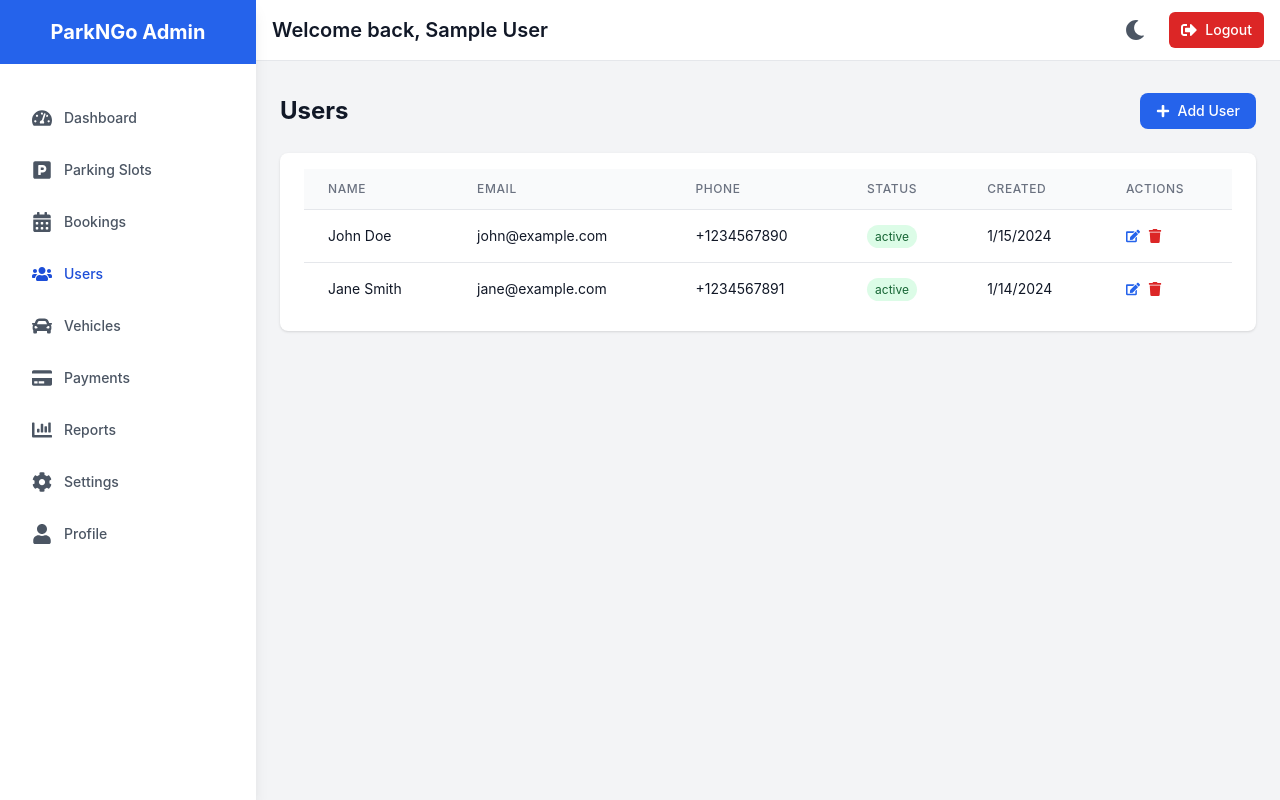
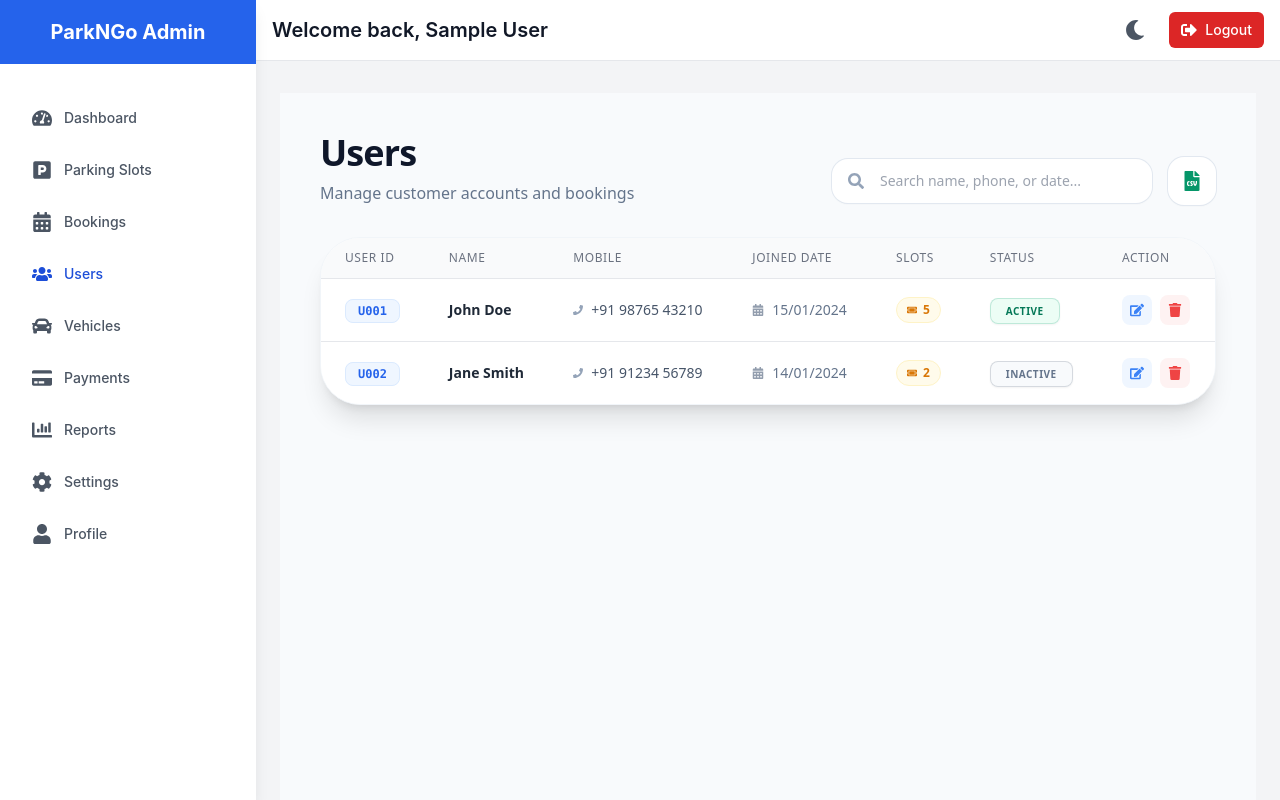
Before and after one commit to VEDANTDESAI2409/Vedant-Smart-Parking, a React (Vite) app in the folder client/: page /admin/users in a window 1280 px wide. Built offline with nearby package versions, Linux system fonts and the light colour scheme; no server answers; sample sign-in values are in the browser's storage; the HTML template or start-up script is replaced by a standard one.

Commit message:
Updated User page

```diff
--- a/client/src/admin/pages/Users.jsx
+++ b/client/src/admin/pages/Users.jsx
@@ -1,63 +1,200 @@
-import React, { useState, useEffect } from 'react';
-import { FaPlus, FaEdit, FaTrash } from 'react-icons/fa';
-import Button from '../../components/Button';
+import React, { useState, useEffect, useMemo } from 'react';
+import { FaFileCsv, FaSearch, FaTrash, FaPhone, FaEdit, FaCalendarAlt, FaTicketAlt } from 'react-icons/fa';
 import Table from '../../components/Table';
-import Card from '../../components/Card';
 import { usersAPI } from '../../services/api';
 
 const Users = () => {
   const [users, setUsers] = useState([]);
   const [loading, setLoading] = useState(true);
+  const [searchTerm, setSearchTerm] = useState("");
 
   useEffect(() => {
     fetchUsers();
   }, []);
 
   const fetchUsers = async () => {
+    setLoading(true);
     try {
       const response = await usersAPI.getAll();
-      setUsers(response.data.data.users || []);
+      const rawData = response.data?.data?.users || [];
+
+      const formatted = rawData.map((u, index) => ({
+        ...u,
+        customId: `U${String(index + 1).padStart(3, '0')}`,
+        // Formatting the date
+        joinDate: u.createdAt ? new Date(u.createdAt).toLocaleDateString('en-GB') : 'N/A',
+        // Counting slots (assuming u.bookedSlots is an array from your API)
+        slotCount: u.bookedSlots ? u.bookedSlots.length : (u.slotCount || 0)
+      }));
+      setUsers(formatted);
     } catch (error) {
       console.error('Error fetching users:', error);
-      // Dummy data
+      // Fallback Dummy Data with new fields
       setUsers([
-        { _id: 1, name: 'John Doe', email: 'john@example.com', phone: '+1234567890', isActive: true, createdAt: '2024-01-15T10:00:00Z' },
-        { _id: 2, name: 'Jane Smith', email: 'jane@example.com', phone: '+1234567891', isActive: true, createdAt: '2024-01-14T10:00:00Z' },
+        { _id: 1, customId: 'U001', name: 'John Doe', email: 'john@example.com', phone: '+91 98765 43210', isActive: true, joinDate: '15/01/2024', slotCount: 5 },
+        { _id: 2, customId: 'U002', name: 'Jane Smith', email: 'jane@example.com', phone: '+91 91234 56789', isActive: false, joinDate: '14/01/2024', slotCount: 2 },
       ]);
     } finally {
       setLoading(false);
     }
   };
 
+  const filteredUsers = useMemo(() => {
+    const lowerSearch = searchTerm.toLowerCase().trim();
+    if (!lowerSearch) return users;
+
+    return users.filter(u => {
+      return (
+        u.name?.toLowerCase().includes(lowerSearch) ||
+        u.email?.toLowerCase().includes(lowerSearch) ||
+        u.phone?.toString().includes(lowerSearch) ||
+        u.customId?.toLowerCase().includes(lowerSearch) ||
+        u.joinDate?.includes(lowerSearch) // Now searches by date too
+      );
+    });
+  }, [users, searchTerm]);
+
+  const handleUpdate = (user) => {
+    console.log("Edit user:", user);
+  };
+
+  const handleDelete = (id) => {
+    if(window.confirm("Delete this user?")) {
+       setUsers(prev => prev.filter(user => user._id !== id));
+    }
+  };
+
+  const handleExportCSV = () => {
+    const headers = ["User ID,Name,Email,Phone,Slots,Status,Joined Date"];
+    const rows = filteredUsers.map(u => [
+      u.customId,
+      `"${u.name}"`,
+      u.email,
+      u.phone,
+      u.slotCount,
+      u.isActive ? 'Active' : 'Inactive',
+      u.joinDate
+    ].join(","));
+
+    const csvContent = [headers, ...rows].join("\n");
+    const blob = new Blob([csvContent], { type: 'text/csv;charset=utf-8;' });
+    const url = URL.createObjectURL(blob);
+    const link = document.createElement("a");
+    link.href = url;
+    link.download = `Users_Report_${new Date().toISOString().split('T')[0]}.csv`;
+    link.click();
+  };
+
   const columns = [
-    { header: 'Name', key: 'name' },
-    { header: 'Email', key: 'email' },
-    { header: 'Phone', key: 'phone' },
-    { header: 'Status', key: 'isActive', render: (row) => (
-      <span className={`px-2 py-1 text-xs rounded-full ${
-        row.isActive ? 'bg-green-100 text-green-800' : 'bg-red-100 text-red-800'
-      }`}>
-        {row.isActive ? 'active' : 'inactive'}
-      </span>
-    )},
-    { header: 'Created', key: 'createdAt', render: (row) => new Date(row.createdAt).toLocaleDateString() },
-    { header: 'Actions', key: 'actions', render: (row) => (
-      <div className="flex space-x-2">
-        <button className="text-blue-600 hover:text-blue-800"><FaEdit /></button>
-        <button className="text-red-600 hover:text-red-800"><FaTrash /></button>
-      </div>
-    )},
+    {
+      header: 'USER ID',
+      render: (row) => (
+        <span className="bg-blue-50 dark:bg-blue-900/20 text-blue-600 dark:text-blue-400 px-3 py-1 rounded-lg font-bold text-xs border border-blue-100 dark:border-blue-800 font-mono">
+          {row.customId}
+        </span>
+      )
+    },
+    {
+      header: 'NAME',
+      render: (row) => <span className="font-bold text-gray-800 dark:text-gray-100">{row.name}</span>
+    },
+    {
+      header: 'MOBILE',
+      render: (row) => (
+        <div className="flex items-center gap-2 text-sm text-slate-600 dark:text-slate-300">
+          <FaPhone size={10} className="text-slate-400" />
+          {row.phone || '---'}
+        </div>
+      )
+    },
+    {
+      header: 'JOINED DATE',
+      render: (row) => (
+        <div className="flex items-center gap-2 text-sm text-slate-500 dark:text-slate-400">
+          <FaCalendarAlt size={12} className="opacity-70" />
+          {row.joinDate}
+        </div>
+      )
+    },
+    {
+      header: 'SLOTS',
+      render: (row) => (
+        <div className="flex items-center gap-2">
+          <span className="bg-amber-50 dark:bg-amber-900/20 text-amber-600 dark:text-amber-400 px-2.5 py-1 rounded-full text-xs font-black border border-amber-100 dark:border-amber-800 flex items-center gap-1.5">
+            <FaTicketAlt size={10}/> {row.slotCount}
+          </span>
+        </div>
+      )
+    },
+    {
+      header: 'STATUS',
+      render: (row) => (
+        <span className={`px-4 py-1.5 rounded-lg text-[10px] font-black uppercase tracking-wider shadow-sm ring-1 ring-inset ${
+          row.isActive
+            ? 'bg-emerald-50 dark:bg-emerald-500/10 text-emerald-700 dark:text-emerald-400 ring-emerald-600/20'
+            : 'bg-slate-50 dark:bg-slate-800/50 text-slate-500 dark:text-slate-400 ring-slate-600/20'
+        }`}>
+          {row.isActive ? 'Active' : 'Inactive'}
+        </span>
+      )
+    },
+    {
+      header: 'ACTION',
+      render: (row) => (
+        <div className="flex items-center gap-2">
+            <button onClick={() => handleUpdate(row)} className="text-blue-500 hover:text-blue-700 transition-colors p-2 bg-blue-50 dark:bg-blue-900/10 rounded-lg group">
+                <FaEdit size={14} className="group-active:scale-90 transition-transform"/>
+            </button>
+            <button onClick={() => handleDelete(row._id)} className="text-red-500 hover:text-red-700 transition-colors p-2 bg-red-50 dark:bg-red-900/10 rounded-lg group">
+                <FaTrash size={14} className="group-active:scale-90 transition-transform"/>
+            </button>
+        </div>
+      )
+    },
   ];
 
   return (
-    <div className="space-y-6">
-      <div className="flex items-center justify-between">
-        <h1 className="text-2xl font-bold text-gray-900 dark:text-white">Users</h1>
-        <Button><FaPlus className="mr-2" />Add User</Button>
+    <div className="min-h-screen bg-[#F8FAFC] dark:bg-[#0F172A] p-6 lg:p-10 font-sans transition-colors duration-300">
+
+      <div className="flex flex-col md:flex-row justify-between items-end mb-8 gap-6">
+        <div>
+          <h1 className="text-4xl font-black text-slate-900 dark:text-white tracking-tight">Users</h1>
+          <p className="text-slate-500 dark:text-slate-400 font-medium mt-2">Manage customer accounts and bookings</p>
+        </div>
+
+        <div className="flex items-center gap-4 w-full md:w-auto">
+          <div className="relative flex-grow md:w-80 group">
+            <FaSearch className="absolute left-4 top-1/2 -translate-y-1/2 text-slate-400 dark:text-slate-500" />
+            <input
+              type="text"
+              value={searchTerm}
+              placeholder="Search name, phone, or date..."
+              className="w-full pl-12 pr-4 py-3 bg-white dark:bg-[#1E293B] border-none shadow-sm ring-1 ring-slate-200 dark:ring-slate-700 rounded-2xl focus:ring-2 focus:ring-blue-500 outline-none text-sm dark:text-white transition-all"
+              onChange={(e) => setSearchTerm(e.target.value)}
+            />
+          </div>
+          <button
+            onClick={handleExportCSV}
+            className="p-3.5 bg-white dark:bg-[#1E293B] ring-1 ring-slate-200 dark:ring-slate-700 rounded-2xl shadow-sm text-emerald-600 dark:text-emerald-400 hover:bg-slate-50 dark:hover:bg-slate-800 transition-colors"
+          >
+            <FaFileCsv size={20} />
+          </button>
+        </div>
       </div>
-      <Card>
-        <Table columns={columns} data={users} loading={loading} emptyMessage="No users found" />
-      </Card>
+
+      <div className="bg-white dark:bg-[#1E293B] rounded-[2.5rem] shadow-xl dark:shadow-none overflow-hidden border border-slate-100 dark:border-slate-800">
+        <Table
+          columns={columns}
+          data={filteredUsers}
+          loading={loading}
+        />
+
+        {!loading && filteredUsers.length === 0 && (
+          <div className="py-20 text-center">
+            <p className="text-slate-400 dark:text-slate-500 font-medium">No users found matching "{searchTerm}"</p>
+          </div>
+        )}
+      </div>
     </div>
   );
 };
```
